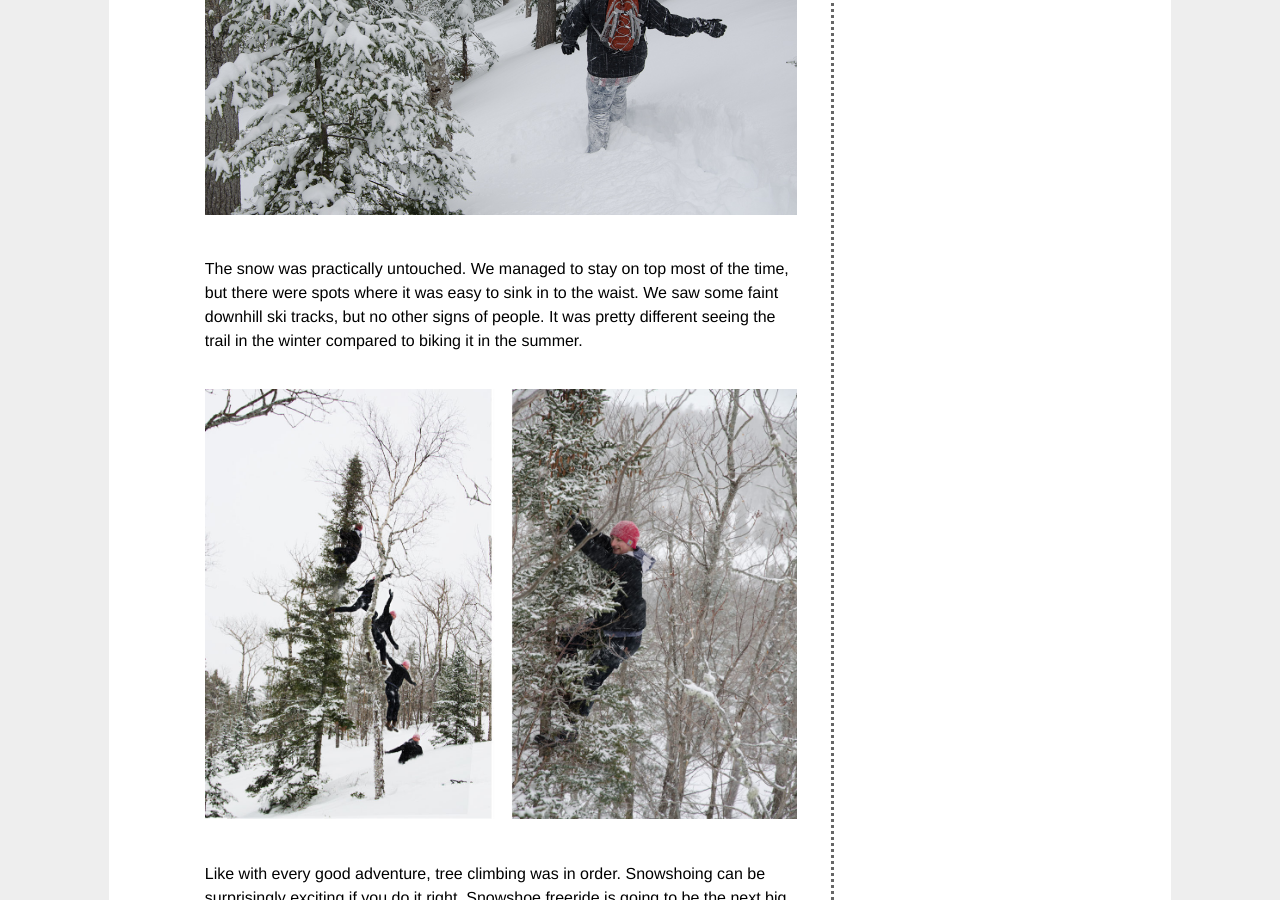
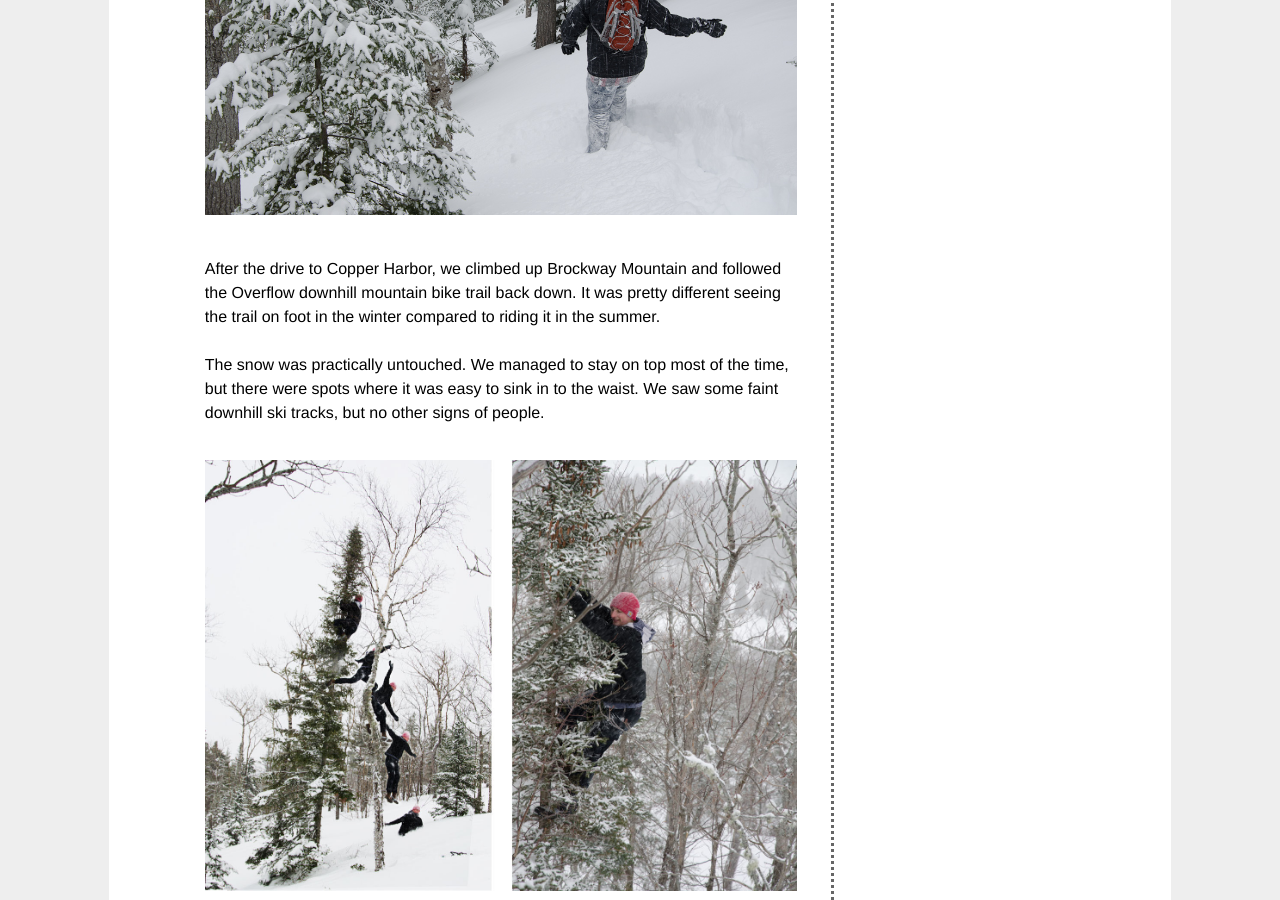
Before and after one commit to eoisaacs/eoisaacs.github.io, a Jekyll site: the page built from _posts/2014-02-22-copper-harbor-snowshoe-broventure.md, in a window 1280 px wide and 900 px high, scrolled down 1307 px. Built offline with Jekyll 4.4.1, drawn with Linux system fonts in a browser that asks for light colours; Markdown is read by kramdown in place of the engine named in the settings; comment, search, counter and statistics services are not loaded.

Commit message:
Update post

```diff
--- a/_posts/2014-02-22-copper-harbor-snowshoe-broventure.md
+++ b/_posts/2014-02-22-copper-harbor-snowshoe-broventure.md
@@ -9,7 +9,9 @@ After a late-night video planning session, some guys from the cycling club invit
 
 ![Snowshoeing through deep powder](http://eoisaacs.github.io/images/2014-02-22-img2.jpg)
 
-The snow was practically untouched. We managed to stay on top most of the time, but there were spots where it was easy to sink in to the waist. We saw some faint downhill ski tracks, but no other signs of people. It was pretty different seeing the trail in the winter compared to biking it in the summer.
+After the drive to Copper Harbor, we climbed up Brockway Mountain and followed the Overflow downhill mountain bike trail back down. It was pretty different seeing the trail on foot in the winter compared to riding it in the summer.
+
+The snow was practically untouched. We managed to stay on top most of the time, but there were spots where it was easy to sink in to the waist. We saw some faint downhill ski tracks, but no other signs of people.
 
 ![Climbing trees and then jumping out of them](http://eoisaacs.github.io/images/2014-02-22-img3.jpg)
 
```
Also changed, not shown: 1 other file.
